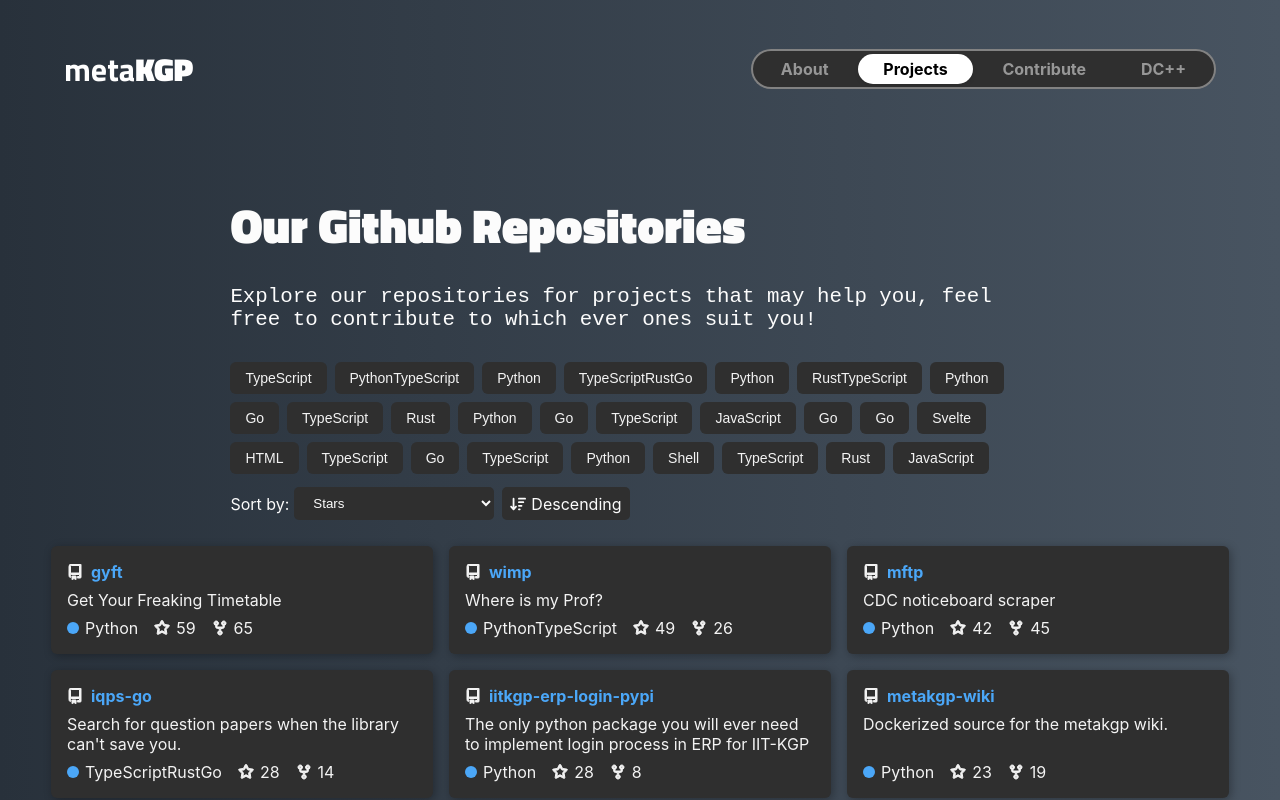
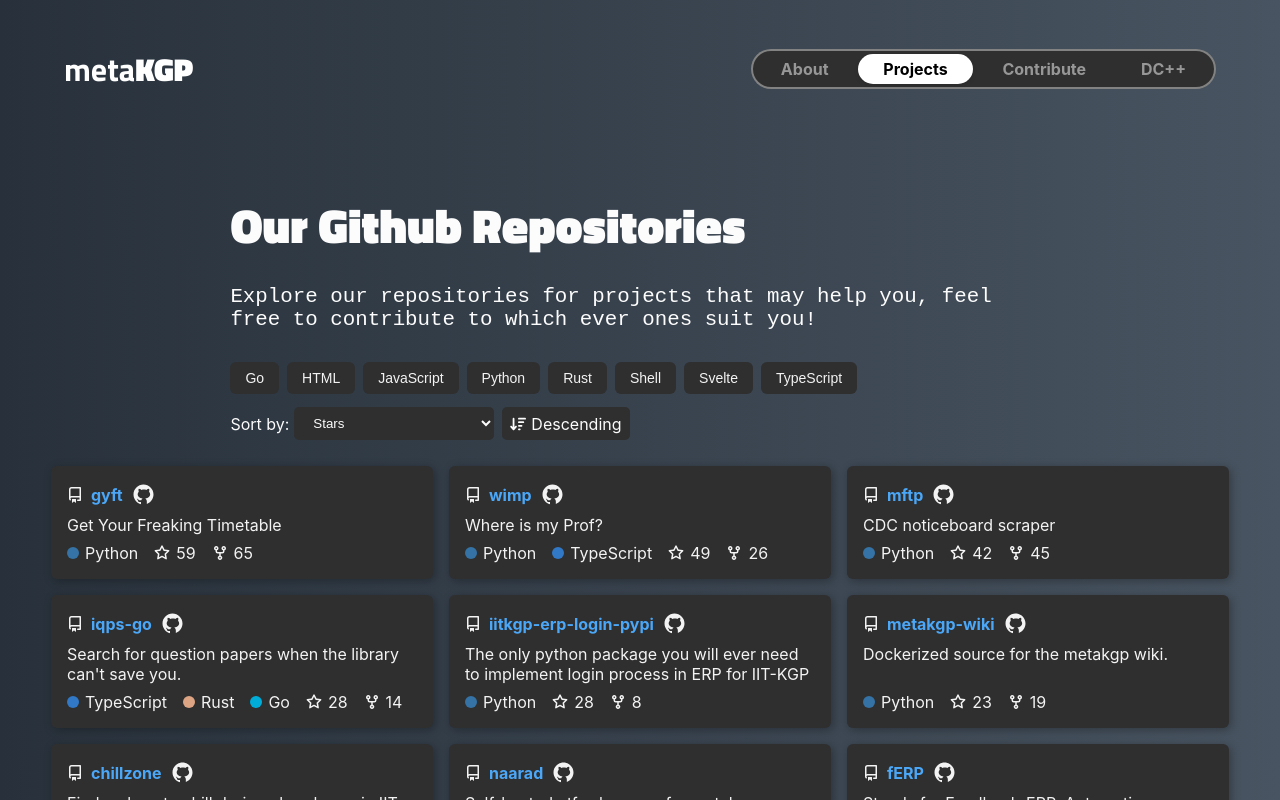
Before and after one commit to metakgp/metakgp.org, a React (Vite) app: page /#/projects in a window 1280 px wide. Built offline with nearby package versions, Linux system fonts and the light colour scheme; a web font is replaced by a local one.

Commit message:
feat: frontend updates - fix types (language can be an array) - link to homepage_url (if it exists) - add github icon which links to the github repo - increase items per page to 15

```diff
--- a/src/components/GithubCard.tsx
+++ b/src/components/GithubCard.tsx
@@ -5,30 +5,44 @@
 
 const RepoCard = ({ repoData }: { repoData: REPO_DATA_TYPE }) => {
   const repo_link = `https://github.com/metakgp/${repoData.name}`;
-  const stargazers_link = `https://github.com/metakgp/${repoData.name}/stargazers`
-  const forks_link = `https://github.com/metakgp/${repoData.name}/forks`
+
+  const Surround = repoData.homepage ? ({ children }: { children: React.ReactNode }) => (
+    <a href={repoData.homepage} target="_blank" rel="noreferrer" className="gh-card-container">
+      {children}
+    </a>
+  ) : ({ children }: { children: React.ReactNode }) => (
+    <div className="gh-card-container">
+      {children}
+    </div>
+  );
 
   return (
-    <Link to={repo_link} className="gh-card-container">
+    <Surround>
       <div className="gh-card-header">
-        <span className="book-icon">
-          <svg aria-hidden="true" height="16" viewBox="0 0 16 16" version="1.1" width="16" data-view-component="true" className="octicon octicon-repo mr-1 color-fg-muted">
+        <span className="icon">
+          <svg aria-hidden="true" height="16" viewBox="0 0 16 16" version="1.1" width="16" data-view-component="true" className="octicon">
             <path d="M2 2.5A2.5 2.5 0 0 1 4.5 0h8.75a.75.75 0 0 1 .75.75v12.5a.75.75 0 0 1-.75.75h-2.5a.75.75 0 0 1 0-1.5h1.75v-2h-8a1 1 0 0 0-.714 1.7.75.75 0 1 1-1.072 1.05A2.495 2.495 0 0 1 2 11.5Zm10.5-1h-8a1 1 0 0 0-1 1v6.708A2.486 2.486 0 0 1 4.5 9h8ZM5 12.25a.25.25 0 0 1 .25-.25h3.5a.25.25 0 0 1 .25.25v3.25a.25.25 0 0 1-.4.2l-1.45-1.087a.249.249 0 0 0-.3 0L5.4 15.7a.25.25 0 0 1-.4-.2Z"></path>
           </svg>
         </span>
-        <Link to={repo_link}>
+        <a href={repoData.homepage ? repoData.homepage : repo_link} target="_blank" rel="noreferrer">
           <span className="gh-repo-name">{repoData.name}</span>
-        </Link>
+        </a>
+        <a href={repo_link} target="_blank" rel="noreferrer">
+          <span className="icon">
+            <svg width="25" height="25" viewBox="0 0 30 30" className="octicon" >
+              <path d="M15,3C8.373,3,3,8.373,3,15c0,5.623,3.872,10.328,9.092,11.63C12.036,26.468,12,26.28,12,26.047v-2.051 c-0.487,0-1.303,0-1.508,0c-0.821,0-1.551-0.353-1.905-1.009c-0.393-0.729-0.461-1.844-1.435-2.526 c-0.289-0.227-0.069-0.486,0.264-0.451c0.615,0.174,1.125,0.596,1.605,1.222c0.478,0.627,0.703,0.769,1.596,0.769 c0.433,0,1.081-0.025,1.691-0.121c0.328-0.833,0.895-1.6,1.588-1.962c-3.996-0.411-5.903-2.399-5.903-5.098 c0-1.162,0.495-2.286,1.336-3.233C9.053,10.647,8.706,8.73,9.435,8c1.798,0,2.885,1.166,3.146,1.481C13.477,9.174,14.461,9,15.495,9 c1.036,0,2.024,0.174,2.922,0.483C18.675,9.17,19.763,8,21.565,8c0.732,0.731,0.381,2.656,0.102,3.594 c0.836,0.945,1.328,2.066,1.328,3.226c0,2.697-1.904,4.684-5.894,5.097C18.199,20.49,19,22.1,19,23.313v2.734 c0,0.104-0.023,0.179-0.035,0.268C23.641,24.676,27,20.236,27,15C27,8.373,21.627,3,15,3z"></path>
+            </svg>
+          </span>
+        </a>
       </div>
       <div className="gh-card-body">
         {repoData.description}
       </div>
       <div className="gh-card-footer">
-        <div className="gh-card-language-container">
-          <span className="gh-card-circle"></span>
-          <span className="gh-card-language">{repoData.language}</span>
-        </div>
-        <Link to={stargazers_link}>
+        {repoData.language.map(lang => <div className="gh-card-language-container">
+          <span className={`gh-card-circle gh-card-lang-${lang.toLowerCase()}`}></span>
+          <span className="gh-card-language">{lang}</span>
+        </div>)}
         <div className="gh-card-star-container">
           <span className="gh-card-star-icon">
             <svg aria-label="stars" role="img" height="16" viewBox="0 0 16 16" version="1.1" width="16" data-view-component="true" className="octicon octicon-star">
@@ -37,8 +51,6 @@
           </span>
           {repoData.stars}
         </div>
-        </Link>
-        <Link to={forks_link}>
         <div className="gh-card-forks-container">
           <span className="gh-card-fork-icon">
             <svg aria-label="forks" role="img" height="16" viewBox="0 0 16 16" version="1.1" width="16" data-view-component="true" className="octicon octicon-repo-forked">
@@ -47,9 +59,8 @@
           </span>
           {repoData.forks}
         </div>
-        </Link>
       </div>
-    </Link>
+    </Surround>
   )
 }
 
--- a/src/pages/Projects.tsx
+++ b/src/pages/Projects.tsx
@@ -10,22 +10,20 @@
   const repoList: REPO_DATA_TYPE[] = RepoData as REPO_DATA_TYPE[]
   const [sortField, setSortField] = useState("stars");
   const [sortType, setSortType] = useState("desc")
-  const languages = [...new Set(repoList.map(repo => repo.language))];
-  const [selectedLanguage, setSelectedLanguage] = useState<string[]>([]);
-  const [FilteredRepos, setFilteredRepos] = useState<REPO_DATA_TYPE[]>(repoList);
+  const languages = [...new Set(repoList.map(repo => repo.language).flat())].filter(lang => lang !== null).sort();
+  const [selectedLanguages, setSelectedLanguages] = useState<string[]>([]);
+  const [filteredRepos, setFilteredRepos] = useState<REPO_DATA_TYPE[]>(repoList);
 
   useEffect(() => {
     let result = repoList.filter((repo) =>
-      selectedLanguage.length === 0 || selectedLanguage.includes(repo.language)
+      selectedLanguages.length === 0 || repo.language.some(lang => selectedLanguages.includes(lang))
     );
 
     if (sortField === "name") {
-
       result.sort((a, b) => {
         const cmp = a.name.toLowerCase().localeCompare(b.name.toLowerCase());
         return sortType === "asc" ? cmp : -cmp;
       });
-
     }
     else if (sortField === "stars") {
       result.sort((a, b) => {
@@ -49,13 +47,13 @@
     }
     setFilteredRepos(result)
 
-  }, [selectedLanguage, sortField, sortType])
+  }, [selectedLanguages, sortField, sortType])
 
 
 
 
   const toggleLanguage = (lang: string) => {
-    setSelectedLanguage(prev => {
+    setSelectedLanguages(prev => {
       if (prev.includes(lang)) {
         const newSelection = prev.filter(l => l !== lang);
         return newSelection;
@@ -64,8 +62,6 @@
       }
     });
   };
-
-  // TODO: Add pagination :sob:
 
   return (
     <div className="page-container">
@@ -80,7 +76,7 @@
           {languages.map(lang => (
             <button
               key={lang}
-              className={`filter-button ${selectedLanguage.includes(lang) ? "active" : ""}`}
+              className={`filter-button ${selectedLanguages.includes(lang) ? "active" : ""}`}
               onClick={() => toggleLanguage(lang)}
             >
               {lang}
@@ -97,7 +93,7 @@
         />
 
       </div>
-      <PaginatedCardGrid repos={FilteredRepos} displayMode="all" />
+      <PaginatedCardGrid repos={filteredRepos} displayMode="all" />
     </div>
   )
 }
--- a/src/sections/CardGrid.tsx
+++ b/src/sections/CardGrid.tsx
@@ -20,7 +20,7 @@
 }
 
 const PaginatedCardGrid = (props: Props) => {
-  const itemsPerPage = 12;
+  const itemsPerPage = 15;
   const [itemOffset, setItemOffset] = useState(0);
   const endOffset = itemOffset + itemsPerPage;
   const currentItems = props.repos.slice(itemOffset, endOffset);
--- a/src/styles/components/RepoCard.css
+++ b/src/styles/components/RepoCard.css
@@ -49,16 +49,16 @@
 
 /* Header Objects */
 
-.book-icon {
+.icon {
   display: flex;
   justify-content: center;
   align-items: center;
-  margin-right: 0.5rem;
 }
 
 .gh-repo-name {
   color: #4BA7F8;
   font-weight: 700;
+  margin: 0 0.5rem;
 }
 
 /* Body Objects */
@@ -77,6 +77,16 @@
   display: inline-block;
   background-color: #4BA7F8;
 }
+
+/* https://github.com/ozh/github-colors/blob/master/colors.json */
+.gh-card-lang-go { background-color: #00ADD8; }
+.gh-card-lang-html { background-color: #E34F26; }
+.gh-card-lang-javascript { background-color: #F1E05A; }
+.gh-card-lang-python { background-color: #3572A5; }
+.gh-card-lang-typescript { background-color: #3178c6; }
+.gh-card-lang-rust { background-color: #dea584; }
+.gh-card-lang-shell { background-color: #89e051; }
+.gh-card-lang-svelte { background-color: #ff3e00; }
 
 .gh-card-star-container {
   display: flex;
@@ -107,6 +117,5 @@
 }
 
 .octicon {
-  stroke: #f3f3f3;
   fill: #f3f3f3;
 }
--- a/src/utils/types.ts
+++ b/src/utils/types.ts
@@ -1,7 +1,7 @@
 export interface REPO_DATA_TYPE {
   name: string;
   description: string;
-  language: string;
+  language: string[];
   stars: number;
   forks: number;
   homepage: string;
```
Lines whose indentation alone changed are shown as unchanged.
